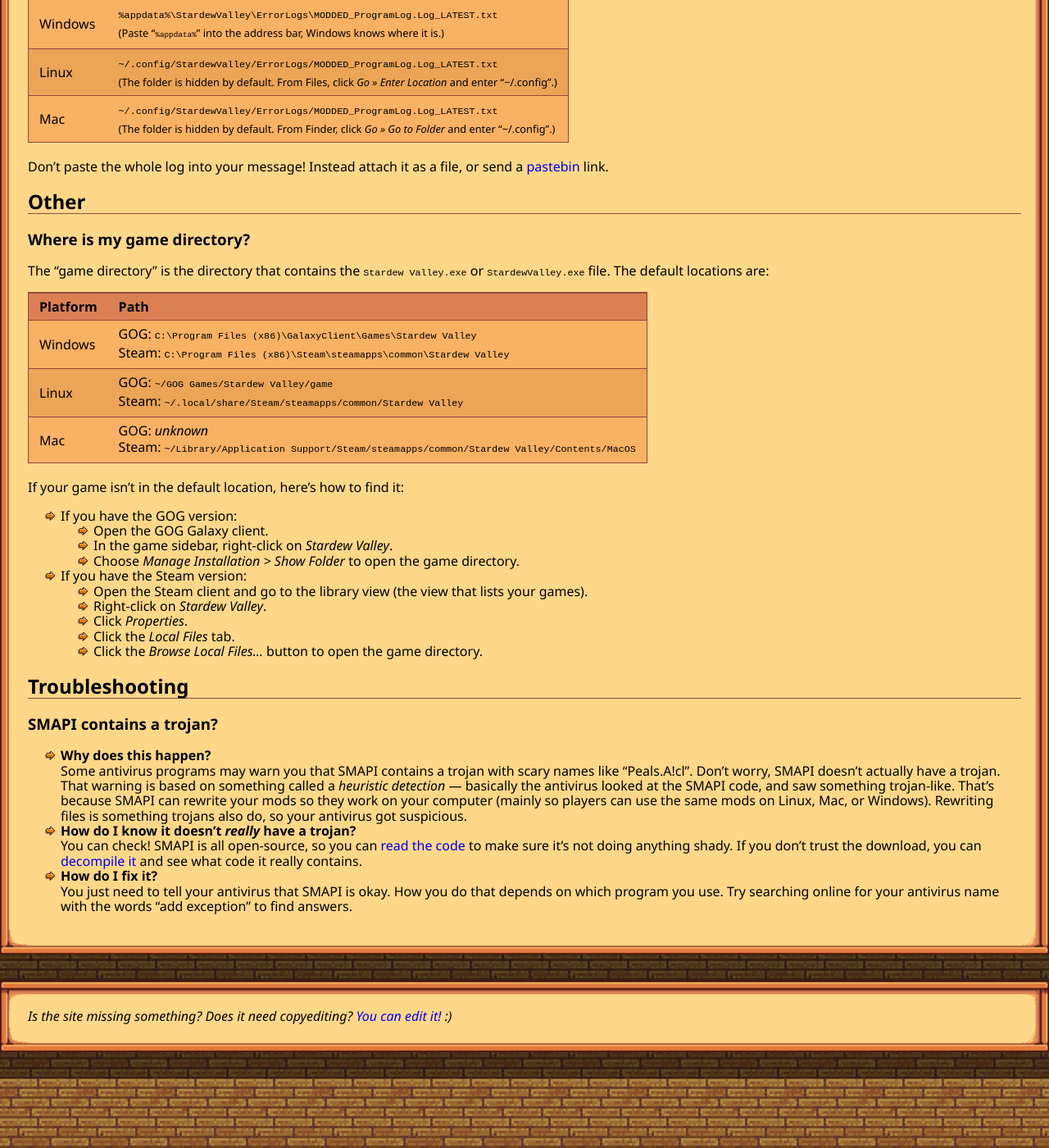
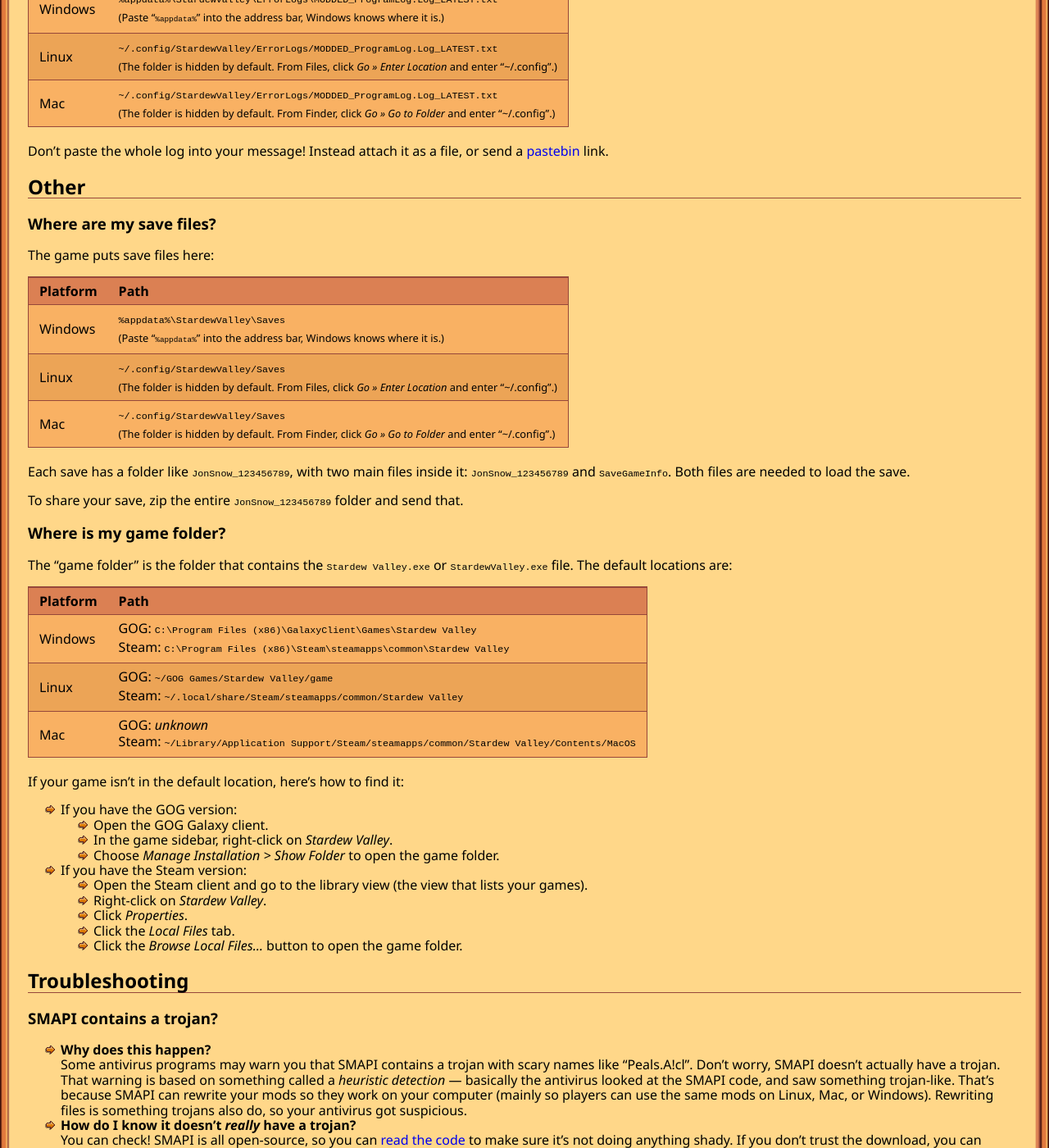
Before and after one commit to Pathoschild/canimod.github.io, a Jekyll site: the page built from guides/smapi-faq.md, in a window 1280 px wide and 1400 px high, scrolled down 1492 px. Shown: the whole window at 82% size. Built offline with Jekyll 4.4.1, drawn with Linux system fonts in a browser that asks for light colours; nearby versions of some CDN libraries; some of the changed text lies outside the part shown.

Commit message:
add save location to FAQ, tweak FAQs

```diff
--- a/guides/smapi-faq.md
+++ b/guides/smapi-faq.md
@@ -12,9 +12,8 @@
 See _[using mods](/guides/using-mods)_ for an introduction.
 
 ### How do I create my own mod?
-See _[creating a SMAPI mod](/guides/creating-a-smapi-mod)_, which will walk you through creating
-your first mod. This also contains references for experienced developers who just want to look up
-the available events and features.
+See _[creating a SMAPI mod](/guides/creating-a-smapi-mod)_, which walks you through creating a mod
+and documents the available events and APIs.
 
 ## Asking for help
 
@@ -71,10 +70,26 @@
 
 ## Other
 
-<section class="anchor" id="game-directory"></section>
+<section class="anchor" id="save-folder"></section>
 
-### Where is my game directory?
-The "game directory" is the directory that contains the `Stardew Valley.exe` or `StardewValley.exe`
+### Where are my save files?
+The game puts save files here:
+
+Platform | Path
+:------- |:-----
+ Windows | `%appdata%\StardewValley\Saves`<br /><small>(Paste "`%appdata%`" into the address bar, Windows knows where it is.)</small>
+ Linux   | `~/.config/StardewValley/Saves`<br /><small>(The folder is hidden by default. From Files, click _Go » Enter Location_ and enter "~/.config".)</small>
+ Mac     | `~/.config/StardewValley/Saves`<br /><small>(The folder is hidden by default. From Finder, click _Go » Go to Folder_ and enter "~/.config".)</small>
+
+Each save has a folder like `JonSnow_123456789`, with two main files inside it:
+`JonSnow_123456789` and `SaveGameInfo`. Both files are needed to load the save.
+
+To share your save, zip the entire `JonSnow_123456789` folder and send that.
+
+<section class="anchor" id="game-folder"></section>
+
+### Where is my game folder?
+The "game folder" is the folder that contains the `Stardew Valley.exe` or `StardewValley.exe`
 file. The default locations are:
 
 Platform | Path
@@ -88,14 +103,14 @@
 * If you have the GOG version:
   * Open the GOG Galaxy client.
   * In the game sidebar, right-click on _Stardew Valley_.
-  * Choose _Manage Installation > Show Folder_ to open the game directory.
+  * Choose _Manage Installation > Show Folder_ to open the game folder.
 
 * If you have the Steam version:
   * Open the Steam client and go to the library view (the view that lists your games).
   * Right-click on _Stardew Valley_.
   * Click _Properties_.
   * Click the _Local Files_ tab.
-  * Click the _Browse Local Files..._ button to open the game directory.
+  * Click the _Browse Local Files..._ button to open the game folder.
 
 ## Troubleshooting
 
```
